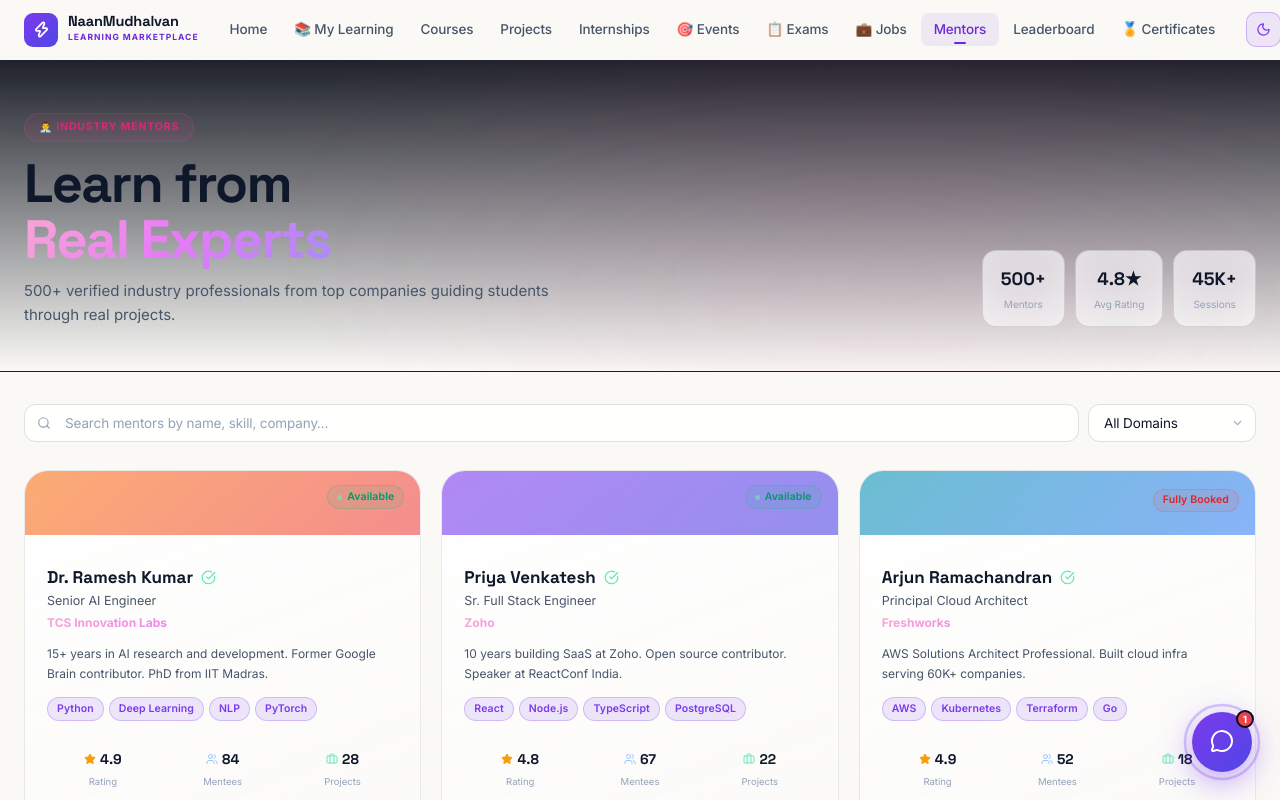
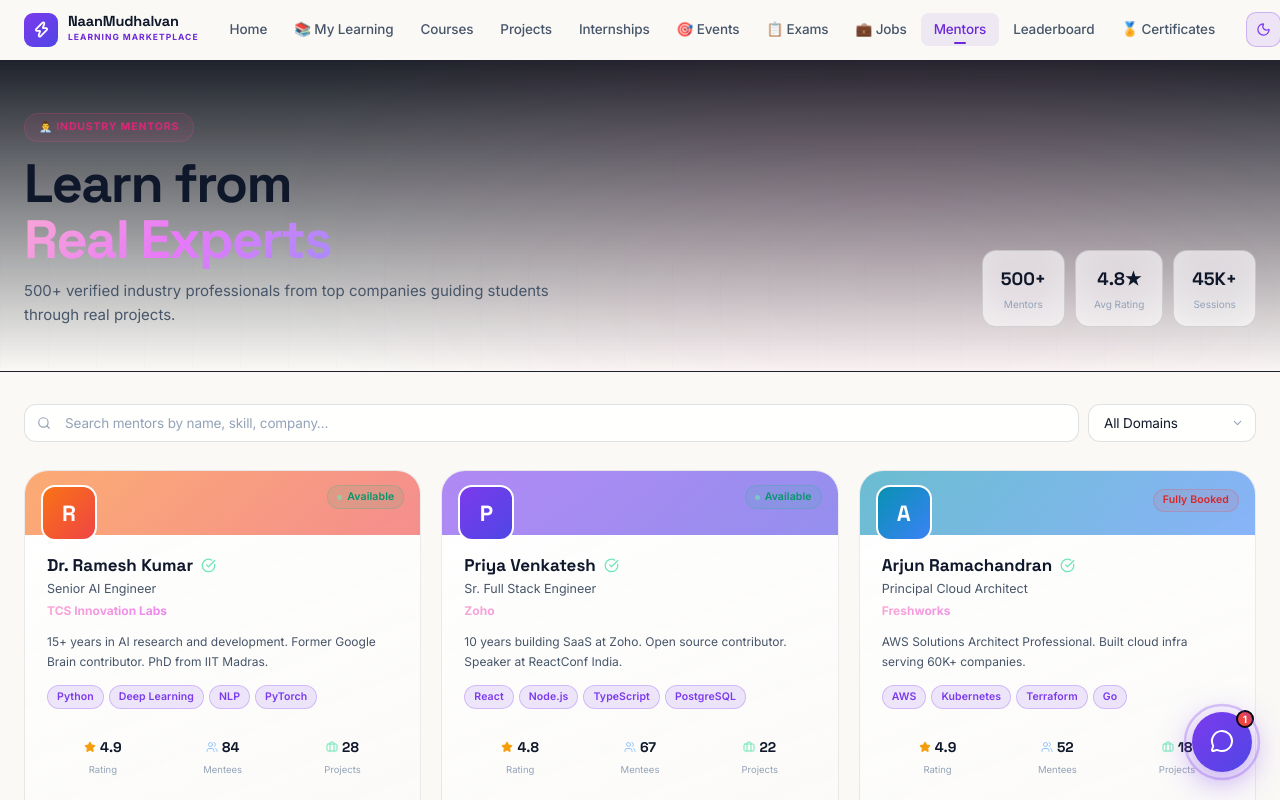
Before and after one commit to nithishramasamy2006-create/mini-project, a React (Vite) app: page /mentors in a window 1280 px wide. Shown: the top 800 px of the page. Built offline with nearby package versions, Linux system fonts and the light colour scheme.

Commit message:
fix: mentor card avatar moved from bottom-overflow to top-left corner

```diff
--- a/src/index.css
+++ b/src/index.css
@@ -509,14 +509,16 @@ select.inp { appearance: none; cursor: pointer; }
 .mentor-card:hover { border-color: rgba(124,58,237,0.3); transform: translateY(-5px); box-shadow: 0 20px 50px rgba(0,0,0,0.1); }
 .mentor-head { height: 64px; position: relative; }
 .mentor-avatar {
-  position: absolute; bottom: -24px; left: 24px;
-  width: 60px; height: 60px; border-radius: 16px;
+  position: absolute; top: 14px; left: 16px;
+  width: 56px; height: 56px; border-radius: 14px;
   display: flex; align-items: center; justify-content: center;
   font-weight: 800; font-size: 22px; color: #fff;
   border: 2.5px solid var(--surface);
   font-family: 'Space Grotesk', sans-serif;
+  z-index: 2;
 }
-.mentor-body { padding: 32px 22px 22px; }
+.mentor-body { padding: 20px 22px 22px; }
+
 
 /* ── COURSE CARD ────────────────────────────────────────── */
 .course-card {
```
